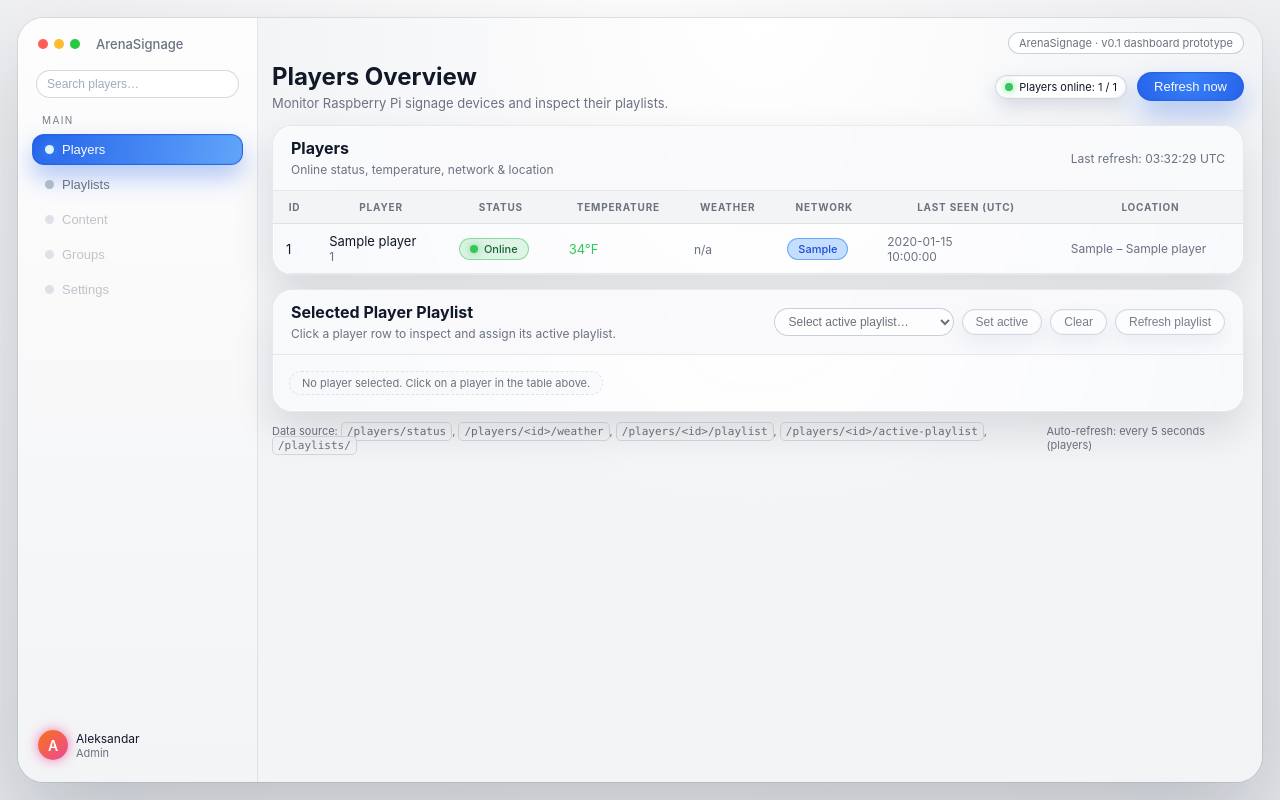
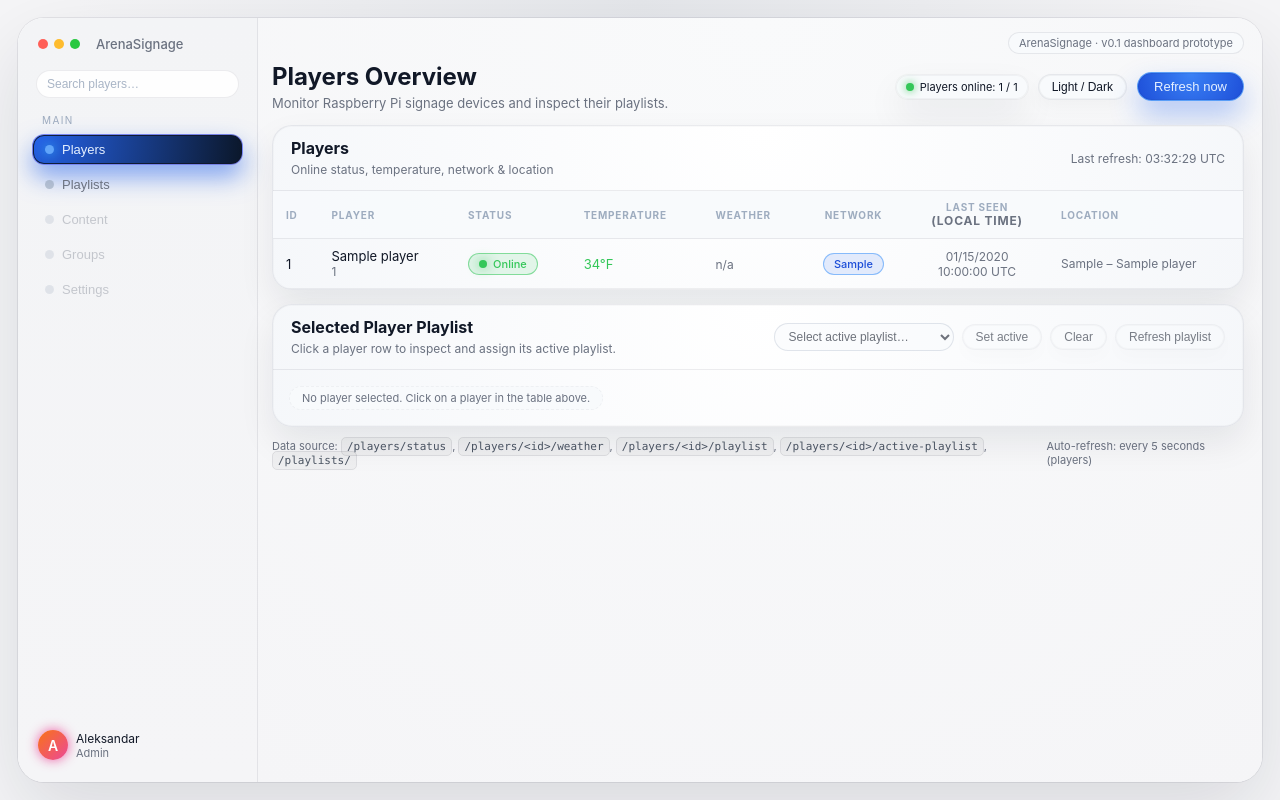
Before and after one commit to TheElementOFLif3/arena-signage-agent, a FastAPI app: page /dashboard in a window 1280 px wide. Run offline with FastAPI, Linux system fonts and the light colour scheme; tables that the repository leaves empty hold one stand-in row (values such as "Sample post").

Commit message:
Dashboard: add light/dark theme, local timezone and column alignment

```diff
--- a/backend/app/templates/dashboard.html
+++ b/backend/app/templates/dashboard.html
@@ -1,36 +1,67 @@
 <!DOCTYPE html>
-<html lang="en">
+<html lang="en" data-theme="light">
 <head>
     <meta charset="UTF-8" />
     <title>ArenaSignage – Control Panel</title>
     <meta name="viewport" content="width=device-width, initial-scale=1" />
 
-    <!-- macOS App Store style – LIGHT Apple Glass -->
     <style>
         /* ---------------------------
-           GLOBAL THEME (light Apple style)
+           GLOBAL THEME – LIGHT & DARK
         ---------------------------- */
+
+        /* Default = light theme */
         :root {
             --bg: #f5f5f7;
             --bg-elevated: #ffffff;
             --bg-elevated-soft: #f9fafb;
-            --bg-sidebar: rgba(255,255,255,0.88);
-            --bg-card: rgba(255,255,255,0.95);
-            --bg-card-alt: rgba(248,249,252,0.98);
-            --bg-header: rgba(250,250,252,0.96);
+            --bg-sidebar: #f3f4f6;
+            --bg-card: rgba(255,255,255,0.98);
+            --bg-card-alt: rgba(245,247,250,0.98);
+            --bg-header: rgba(248,250,252,0.96);
 
             --border: rgba(15,23,42,0.08);
-            --border-soft: rgba(148,163,184,0.25);
+            --border-soft: rgba(15,23,42,0.04);
 
             --text: #111827;
             --text-muted: #6b7280;
 
             --accent: #0a84ff;
-            --accent-soft: rgba(10,132,255,0.15);
+            --accent-soft: rgba(10,132,255,0.18);
 
             --success: #34c759;
-            --danger: #ff3b30;
-            --warning: #ffcc00;
+            --danger: #ff453a;
+            --warning: #f59e0b;
+
+            --shadow-strong: 0 30px 80px rgba(15,23,42,0.12);
+            --shadow-soft: 0 16px 35px rgba(15,23,42,0.08);
+        }
+
+        /* Dark theme overrides */
+        :root[data-theme="dark"] {
+            --bg: #050509;
+            --bg-elevated: #111118;
+            --bg-elevated-soft: #151520;
+            --bg-sidebar: #08080f;
+            --bg-card: rgba(18,18,26,0.98);
+            --bg-card-alt: rgba(25,25,36,0.98);
+            --bg-header: rgba(28,28,40,0.96);
+
+            --border: rgba(255,255,255,0.06);
+            --border-soft: rgba(255,255,255,0.03);
+
+            --text: #f9fafb;
+            --text-muted: #9ca3af;
+
+            --accent: #0a84ff;
+            --accent-soft: rgba(10,132,255,0.25);
+
+            --success: #34c759;
+            --danger: #ff453a;
+            --warning: #ffd60a;
+
+            --shadow-strong: 0 40px 90px rgba(0,0,0,0.85);
+            --shadow-soft: 0 24px 50px rgba(0,0,0,0.85);
         }
 
         * {
@@ -42,9 +73,14 @@
             font-family: -apple-system, BlinkMacSystemFont, "SF Pro Text",
                          "Segoe UI", sans-serif;
             background:
-                radial-gradient(circle at top, #ffffff 0%, #f5f5f7 45%, #e5e7eb 100%);
+                radial-gradient(circle at top, #e5e7eb 0%, var(--bg) 55%, var(--bg) 100%);
             color: var(--text);
             -webkit-font-smoothing: antialiased;
+        }
+
+        :root[data-theme="dark"] body {
+            background:
+                radial-gradient(circle at top, #151521 0%, #050509 55%, #020206 100%);
         }
 
         .page {
@@ -60,20 +96,22 @@
             border-radius: 26px;
             overflow: hidden;
 
-            background: radial-gradient(circle at top left,#ffffff,#f3f4f6 55%,#e5e7eb 100%);
+            background: radial-gradient(circle at top left,
+                        var(--bg-elevated-soft),
+                        var(--bg));
             box-shadow:
-                0 40px 90px rgba(15,23,42,0.20),
-                0 0 0 1px rgba(148,163,184,0.25);
+                var(--shadow-strong),
+                0 0 0 1px var(--border);
             display: flex;
         }
 
         /* ---------------------------
-           SIDEBAR (left)
+           SIDEBAR
         ---------------------------- */
         .sidebar {
             width: 240px;
-            background: linear-gradient(180deg,#fdfdfd,#f3f4f6);
-            border-right: 1px solid rgba(148,163,184,0.25);
+            background: linear-gradient(180deg,var(--bg-sidebar),var(--bg));
+            border-right: 1px solid var(--border);
             display: flex;
             flex-direction: column;
             padding: 12px 10px;
@@ -111,15 +149,19 @@
             width: 100%;
             padding: 6px 10px;
             border-radius: 999px;
-            border: 1px solid rgba(148,163,184,0.4);
-            background: rgba(255,255,255,0.92);
+            border: 1px solid var(--border);
+            background: rgba(255,255,255,0.9);
             color: var(--text);
             font-size: 12px;
             outline: none;
         }
 
+        :root[data-theme="dark"] .sidebar-search input {
+            background: rgba(15,15,24,0.9);
+        }
+
         .sidebar-search input::placeholder {
-            color: rgba(148,163,184,0.9);
+            color: rgba(148,163,184,0.8);
         }
 
         .sidebar-section-title {
@@ -127,7 +169,7 @@
             font-size: 10px;
             text-transform: uppercase;
             letter-spacing: 0.14em;
-            color: rgba(107,114,128,0.9);
+            color: rgba(148,163,184,0.9);
         }
 
         .sidebar-nav {
@@ -161,29 +203,33 @@
             width: 9px;
             height: 9px;
             border-radius: 999px;
-            background: rgba(148,163,184,0.7);
+            background: rgba(148,163,184,0.6);
         }
 
         .nav-tab:hover {
-            background: rgba(243,244,246,0.9);
+            background: rgba(148,163,184,0.2);
+        }
+
+        :root[data-theme="dark"] .nav-tab:hover {
+            background: rgba(31,41,55,0.55);
         }
 
         .nav-tab-active {
-            background: radial-gradient(circle at top left,#2563eb,#60a5fa);
-            color: #f9fafb;
-            border-color: rgba(37,99,235,0.9);
+            background: radial-gradient(circle at top left,#2563eb,#0b172a);
+            color: #e5f0ff;
+            border-color: rgba(129,140,248,0.9);
             box-shadow:
-                0 12px 25px rgba(37,99,235,0.35),
-                0 0 0 1px rgba(15,23,42,0.05) inset;
+                0 12px 25px rgba(37,99,235,0.55),
+                0 0 0 1px rgba(15,23,42,0.9) inset;
         }
 
         .nav-tab-active span.dot {
-            background: #e0f2fe;
-            box-shadow: 0 0 12px rgba(56,189,248,0.8);
+            background: #60a5fa;
+            box-shadow: 0 0 12px rgba(56,189,248,0.9);
         }
 
         .nav-tab-disabled {
-            opacity: 0.4;
+            opacity: 0.35;
             cursor: default;
         }
 
@@ -206,7 +252,7 @@
             font-size: 14px;
             font-weight: 600;
             color: white;
-            box-shadow: 0 0 12px rgba(236,72,153,0.7);
+            box-shadow: 0 0 12px rgba(236,72,153,0.9);
         }
 
         .sidebar-user-info {
@@ -223,14 +269,20 @@
         }
 
         /* ---------------------------
-           MAIN AREA (right)
+           MAIN AREA
         ---------------------------- */
         .main {
             flex: 1;
             display: flex;
             flex-direction: column;
             padding: 14px 18px 14px 14px;
-            background: radial-gradient(circle at top,#ffffff,#f3f4f6 55%);
+            background: radial-gradient(circle at top,
+                        var(--bg-elevated-soft),
+                        var(--bg));
+        }
+
+        :root[data-theme="dark"] .main {
+            background: radial-gradient(circle at top,#151521,#050509 55%);
         }
 
         .top-strip {
@@ -245,8 +297,8 @@
         .top-strip span.pill {
             padding: 3px 10px;
             border-radius: 999px;
-            border: 1px solid rgba(148,163,184,0.5);
-            background: rgba(255,255,255,0.9);
+            border: 1px solid var(--border);
+            background: var(--bg-header);
         }
 
         .header {
@@ -282,12 +334,12 @@
             font-size: 11px;
 
             border-radius: 999px;
-            background: rgba(255,255,255,0.95);
-            border: 1px solid rgba(209,213,219,0.9);
+            background: var(--bg-header);
+            border: 1px solid var(--border-soft);
 
             box-shadow:
-                0 8px 18px rgba(148,163,184,0.35),
-                0 0 0 1px rgba(243,244,246,0.9) inset;
+                0 0 0 1px rgba(15,23,42,0.03),
+                var(--shadow-soft);
         }
 
         .pill-dot {
@@ -295,24 +347,31 @@
             height: 8px;
             background: var(--success);
             border-radius: 999px;
-            box-shadow: 0 0 8px rgba(52,199,89,0.8);
+            box-shadow: 0 0 8px rgba(52,199,89,0.9);
         }
 
         .btn {
             padding: 6px 16px;
             border-radius: 999px;
-            border: 1px solid rgba(37,99,235,0.9);
-            background: radial-gradient(circle at top,#3b82f6,#2563eb);
-            color: #f9fafb;
+            border: 1px solid rgba(96,165,250,0.9);
+            background: radial-gradient(circle at top,#3b82f6,#1d4ed8);
+            color: #e5f0ff;
             font-weight: 500;
             font-size: 13px;
             cursor: pointer;
 
             box-shadow:
                 0 14px 28px rgba(37,99,235,0.35),
-                0 0 0 1px rgba(15,23,42,0.05) inset;
+                0 0 0 1px rgba(15,23,42,0.06) inset;
 
             transition: 0.1s;
+        }
+
+        :root[data-theme="dark"] .btn {
+            background: radial-gradient(circle at top,#3b82f6,#0b1120);
+            box-shadow:
+                0 14px 28px rgba(37,99,235,0.7),
+                0 0 0 1px rgba(15,23,42,0.9) inset;
         }
 
         .btn:hover:not(:disabled) {
@@ -321,8 +380,8 @@
         .btn:active:not(:disabled) {
             transform: translateY(0);
             box-shadow:
-                0 8px 16px rgba(37,99,235,0.3),
-                0 0 0 1px rgba(15,23,42,0.08) inset;
+                0 8px 16px rgba(15,23,42,0.2),
+                0 0 0 1px rgba(15,23,42,0.2) inset;
         }
         .btn:disabled {
             opacity: 0.6;
@@ -332,19 +391,30 @@
         .btn-secondary {
             padding: 5px 13px;
             border-radius: 999px;
-            border: 1px solid rgba(148,163,184,0.7);
-            background: rgba(255,255,255,0.95);
+            border: 1px solid var(--border);
+            background: var(--bg-header);
             color: var(--text);
             font-size: 12px;
             cursor: pointer;
             box-shadow:
-                0 8px 18px rgba(148,163,184,0.25),
-                0 0 0 1px rgba(243,244,246,0.9) inset;
+                0 8px 18px rgba(0,0,0,0.03),
+                0 0 0 1px rgba(15,23,42,0.04) inset;
+        }
+
+        :root[data-theme="dark"] .btn-secondary {
+            background: rgba(15,23,42,0.9);
+            box-shadow:
+                0 8px 18px rgba(0,0,0,0.7),
+                0 0 0 1px rgba(15,23,42,0.9) inset;
         }
 
         .btn-secondary:hover:not(:disabled) {
-            background: rgba(219,234,254,0.9);
-            border-color: rgba(59,130,246,0.9);
+            background: rgba(239,246,255,0.9);
+            border-color: rgba(129,140,248,0.8);
+        }
+
+        :root[data-theme="dark"] .btn-secondary:hover:not(:disabled) {
+            background: rgba(30,64,175,0.65);
         }
 
         .btn-secondary:disabled {
@@ -360,8 +430,8 @@
             border: 1px solid var(--border);
             background: radial-gradient(circle at top,var(--bg-card),var(--bg-card-alt));
             box-shadow:
-                0 18px 40px rgba(15,23,42,0.12),
-                0 0 0 1px rgba(255,255,255,0.9) inset;
+                var(--shadow-soft),
+                0 0 0 1px rgba(15,23,42,0.02) inset;
             overflow: hidden;
             backdrop-filter: blur(26px);
         }
@@ -377,7 +447,6 @@
             justify-content: space-between;
             align-items: center;
             gap: 10px;
-            background: var(--bg-header);
         }
 
         .card-header h2 {
@@ -402,28 +471,42 @@
         }
 
         thead {
-            background: #f3f4f6;
+            background: var(--bg-header);
         }
 
         th {
             padding: 10px 13px;
             font-size: 10px;
             text-transform: uppercase;
-            color: rgba(107,114,128,1);
+            color: rgba(148,163,184,0.9);
             letter-spacing: 0.08em;
             border-bottom: 1px solid var(--border);
             white-space: nowrap;
+            text-align: left;
         }
 
         td {
             padding: 9px 13px;
             font-size: 13px;
-            border-bottom: 1px solid rgba(229,231,235,0.9);
+            border-bottom: 1px solid var(--border-soft);
             white-space: nowrap;
         }
 
+        /* Column alignment tweaks */
+        th.col-network,
+        td.col-network,
+        th.col-lastseen,
+        td.col-lastseen {
+            text-align: center;
+        }
+
+        /* Hover – light vs dark */
         tr:hover {
-            background: rgba(219,234,254,0.75);
+            background: rgba(37,99,235,0.06);
+        }
+
+        :root[data-theme="dark"] tr:hover {
+            background: rgba(30,64,175,0.25);
         }
 
         .row-selectable {
@@ -431,7 +514,11 @@
         }
 
         .row-selected {
-            background: radial-gradient(circle at left,#dbeafe,#eff6ff) !important;
+            background: radial-gradient(circle at left,#1d4ed8,#e5e7eb) !important;
+        }
+
+        :root[data-theme="dark"] .row-selected {
+            background: radial-gradient(circle at left,#1d4ed8,#020617) !important;
         }
 
         .small { font-size: 12px; color: var(--text-muted); }
@@ -454,34 +541,43 @@
         }
 
         .badge-online {
-            background: rgba(52,199,89,0.14);
-            color: #166534;
-            border-color: rgba(52,199,89,0.5);
+            background: rgba(52,199,89,0.12);
+            color: var(--success);
+            border-color: rgba(52,199,89,0.55);
         }
         .badge-online .badge-dot {
             background: var(--success);
-            box-shadow: 0 0 10px rgba(52,199,89,0.8);
+            box-shadow: 0 0 12px rgba(52,199,89,0.9);
         }
 
         .badge-offline {
-            background: rgba(255,59,48,0.12);
-            color: #b91c1c;
-            border-color: rgba(239,68,68,0.5);
+            background: rgba(255,69,58,0.08);
+            color: var(--danger);
+            border-color: rgba(255,69,58,0.55);
         }
         .badge-offline .badge-dot {
             background: var(--danger);
         }
 
         .badge-net {
-            background: rgba(191,219,254,0.9);
+            background: rgba(37,99,235,0.12);
             color: #1d4ed8;
-            border-color: rgba(96,165,250,0.9);
+            border-color: rgba(96,165,250,0.7);
+        }
+
+        :root[data-theme="dark"] .badge-net {
+            background: rgba(37,99,235,0.22);
+            color: #bfdbfe;
         }
 
         .badge-pill-soft {
-            background: rgba(249,250,251,0.9);
+            background: rgba(15,23,42,0.03);
             border: 1px dashed var(--border-soft);
             color: var(--text-muted);
+        }
+
+        :root[data-theme="dark"] .badge-pill-soft {
+            background: rgba(15,23,42,0.8);
         }
 
         /* Temperature color classes */
@@ -517,7 +613,7 @@
             font-size: 11px;
             border: 1px dashed var(--border-soft);
             color: var(--text-muted);
-            background: rgba(249,250,251,0.9);
+            background: var(--bg-header);
         }
 
         .playlist-header-actions {
@@ -533,8 +629,8 @@
             max-width: 260px;
             padding: 5px 10px;
             border-radius: 999px;
-            border: 1px solid rgba(148,163,184,0.8);
-            background: rgba(255,255,255,0.96);
+            border: 1px solid rgba(148,163,184,0.45);
+            background: var(--bg-header);
             color: var(--text);
             font-size: 12px;
             outline: none;
@@ -554,14 +650,26 @@
             gap: 10px;
         }
 
+        /* Code tag – styled per theme */
         code {
             font-family: SFMono-Regular, ui-monospace, Menlo, Monaco, Consolas,
                          "Liberation Mono", "Courier New", monospace;
             font-size: 11px;
-            background: rgba(243,244,246,0.9);
             padding: 2px 5px;
             border-radius: 5px;
-            border: 1px solid rgba(209,213,219,0.9);
+            border: 1px solid rgba(148,163,184,0.35);
+        }
+
+        :root[data-theme="light"] code {
+            background: rgba(0,0,0,0.03);
+            color: #4b5563;
+            border-color: rgba(15,23,42,0.08);
+        }
+
+        :root[data-theme="dark"] code {
+            background: rgba(15,23,42,0.9);
+            color: #e5e7eb;
+            border-color: rgba(148,163,184,0.35);
         }
 
         @media (max-width: 960px) {
@@ -574,7 +682,7 @@
                 align-items: center;
                 gap: 10px;
                 border-right: none;
-                border-bottom: 1px solid rgba(148,163,184,0.25);
+                border-bottom: 1px solid var(--border);
             }
             .sidebar-nav {
                 flex-direction: row;
@@ -689,6 +797,7 @@
                         <span id="summary-text">Loading…</span>
                     </div>
 
+                    <button id="theme-toggle" class="btn-secondary">Light / Dark</button>
                     <button id="refresh-btn" class="btn">Refresh now</button>
                 </div>
             </header>
@@ -713,8 +822,10 @@
                             <th>Status</th>
                             <th>Temperature</th>
                             <th>Weather</th>
-                            <th>Network</th>
-                            <th style="min-width:160px;">Last Seen (UTC)</th>
+                            <th class="col-network">Network</th>
+                            <th class="col-lastseen">
+                                Last seen<br><span class="small">(local time)</span>
+                            </th>
                             <th>Location</th>
                         </tr>
                         </thead>
@@ -768,7 +879,7 @@
 
                                 <td><span class="small">loading…</span></td>
 
-                                <td>
+                                <td class="col-network">
                                     {% if p.network_type %}
                                         <span class="badge badge-net">{{ p.network_type }}</span>
                                     {% else %}
@@ -776,11 +887,10 @@
                                     {% endif %}
                                 </td>
 
-                                <td>
+                                <td class="col-lastseen">
                                     {% if p.last_seen %}
                                         <div class="small">
-                                            {{ p.last_seen.strftime("%Y-%m-%d") }}<br>
-                                            {{ p.last_seen.strftime("%H:%M:%S") }}
+                                            {{ p.last_seen.isoformat() }} <!-- JS će ovo preformatirati -->
                                         </div>
                                     {% else %}
                                         <span class="small">never</span>
@@ -899,24 +1009,82 @@
 
 <script>
     // ---------------------------
+    // THEME TOGGLE
+    // ---------------------------
+    const rootEl = document.documentElement;
+    const themeToggleBtn = document.getElementById("theme-toggle");
+
+    function applyTheme(theme) {
+        rootEl.setAttribute("data-theme", theme);
+    }
+
+    let currentTheme = localStorage.getItem("arenaTheme") || "light";
+    applyTheme(currentTheme);
+
+    if (themeToggleBtn) {
+        themeToggleBtn.addEventListener("click", () => {
+            currentTheme = currentTheme === "light" ? "dark" : "light";
+            applyTheme(currentTheme);
+            localStorage.setItem("arenaTheme", currentTheme);
+        });
+    }
+
+    // ---------------------------
+    // Timezone helpers
+    // ---------------------------
+    const userTimeZone = (function () {
+        try {
+            return Intl.DateTimeFormat().resolvedOptions().timeZone || "UTC";
+        } catch (e) {
+            return "UTC";
+        }
+    })();
+
+    const userTzAbbr = (function () {
+        try {
+            const s = new Date().toLocaleTimeString("en-US", {
+                timeZone: userTimeZone,
+                timeZoneName: "short"
+            });
+            const parts = s.split(" ");
+            return parts[parts.length - 1] || "UTC";
+        } catch (e) {
+            return "UTC";
+        }
+    })();
+
+    function formatLocalDateTime(isoString) {
+        if (!isoString) return null;
+        const d = new Date(isoString);
+        if (isNaN(d.getTime())) return null;
+
+        const dateStr = new Intl.DateTimeFormat(undefined, {
+            year: "numeric",
+            month: "2-digit",
+            day: "2-digit",
+            timeZone: userTimeZone
+        }).format(d);
+
+        const timeStr = new Intl.DateTimeFormat(undefined, {
+            hour: "2-digit",
+            minute: "2-digit",
+            second: "2-digit",
+            hour12: false,
+            timeZone: userTimeZone
+        }).format(d);
+
+        return { dateStr, timeStr };
+    }
+
+    function formatLocalTimeLabel(dateObj) {
+        const info = formatLocalDateTime(dateObj.toISOString());
+        if (!info) return "";
+        return `${info.timeStr} ${userTzAbbr}`;
+    }
+
+    // ---------------------------
     // Helpers / globals
     // ---------------------------
-    function formatTime(date) {
-        const pad = (n) => n.toString().padStart(2, "0");
-        return (
-            pad(date.getUTCHours()) + ":" +
-            pad(date.getUTCMinutes()) + ":" +
-            pad(date.getUTCSeconds()) + " UTC"
-        );
-    }
-
-    function getTempClass(tempC) {
-        if (tempC === null || tempC === undefined) return "";
-        if (tempC < 55) return "temp-ok";
-        if (tempC < 70) return "temp-warn";
-        return "temp-hot";
-    }
-
     let selectedPlayerId = null;
     let selectedPlayerRow = null;
     let playlistsLoadedOnce = false;
@@ -1093,8 +1261,8 @@
 
             fetchPlayerPlaylist(playerId);
 
-            if (playlistId === null) {
-                if (select) select.value = "";
+            if (playlistId === null && select) {
+                select.value = "";
             }
         } catch (err) {
             console.error("Failed to update active playlist:", err);
@@ -1338,7 +1506,11 @@
             const tdTemp = document.createElement("td");
             if (p.temperature_c !== null && p.temperature_c !== undefined) {
                 const tempC = p.temperature_c;
-                const tempClass = getTempClass(tempC);
+                const tempClass = (function () {
+                    if (tempC < 55) return "temp-ok";
+                    if (tempC < 70) return "temp-warn";
+                    return "temp-hot";
+                })();
 
                 let displayTemp = tempC;
                 let unit = "°C";
@@ -1360,6 +1532,7 @@
             tr.appendChild(tdWeather);
 
             const tdNet = document.createElement("td");
+            tdNet.classList.add("col-network");
             if (p.network_type) {
                 tdNet.innerHTML = `
                     <span class="badge badge-net">${p.network_type}</span>
@@ -1370,27 +1543,18 @@
             tr.appendChild(tdNet);
 
             const tdLast = document.createElement("td");
+            tdLast.classList.add("col-lastseen");
             if (p.last_seen) {
-                let datePart = "";
-                let timePart = "";
-
-                try {
-                    const dt = new Date(p.last_seen);
-                    if (!isNaN(dt.getTime())) {
-                        datePart = dt.toISOString().split("T")[0];
-                        timePart = dt.toTimeString().split(" ")[0];
-                    } else {
-                        datePart = p.last_seen;
-                    }
-                } catch (err) {
-                    datePart = p.last_seen;
+                const info = formatLocalDateTime(p.last_seen);
+                if (info) {
+                    tdLast.innerHTML = `
+                        <div class="small">
+                            ${info.dateStr}<br>${info.timeStr} ${userTzAbbr}
+                        </div>
+                    `;
+                } else {
+                    tdLast.innerHTML = `<span class="small">never</span>`;
                 }
-
-                tdLast.innerHTML = `
-                    <div class="small">
-                        ${datePart}${timePart ? "<br>" + timePart : ""}
-                    </div>
-                `;
             } else {
                 tdLast.innerHTML = `<span class="small">never</span>`;
             }
@@ -1441,8 +1605,8 @@
             renderPlayers(data);
 
             const now = new Date();
-            document.getElementById("last-refresh-label").textContent =
-                "Last refresh: " + formatTime(now);
+            const label = document.getElementById("last-refresh-label");
+            label.textContent = "Last refresh: " + formatLocalTimeLabel(now);
         } catch (err) {
             console.error("Failed to refresh player status:", err);
             document.getElementById("summary-text").textContent =
```
